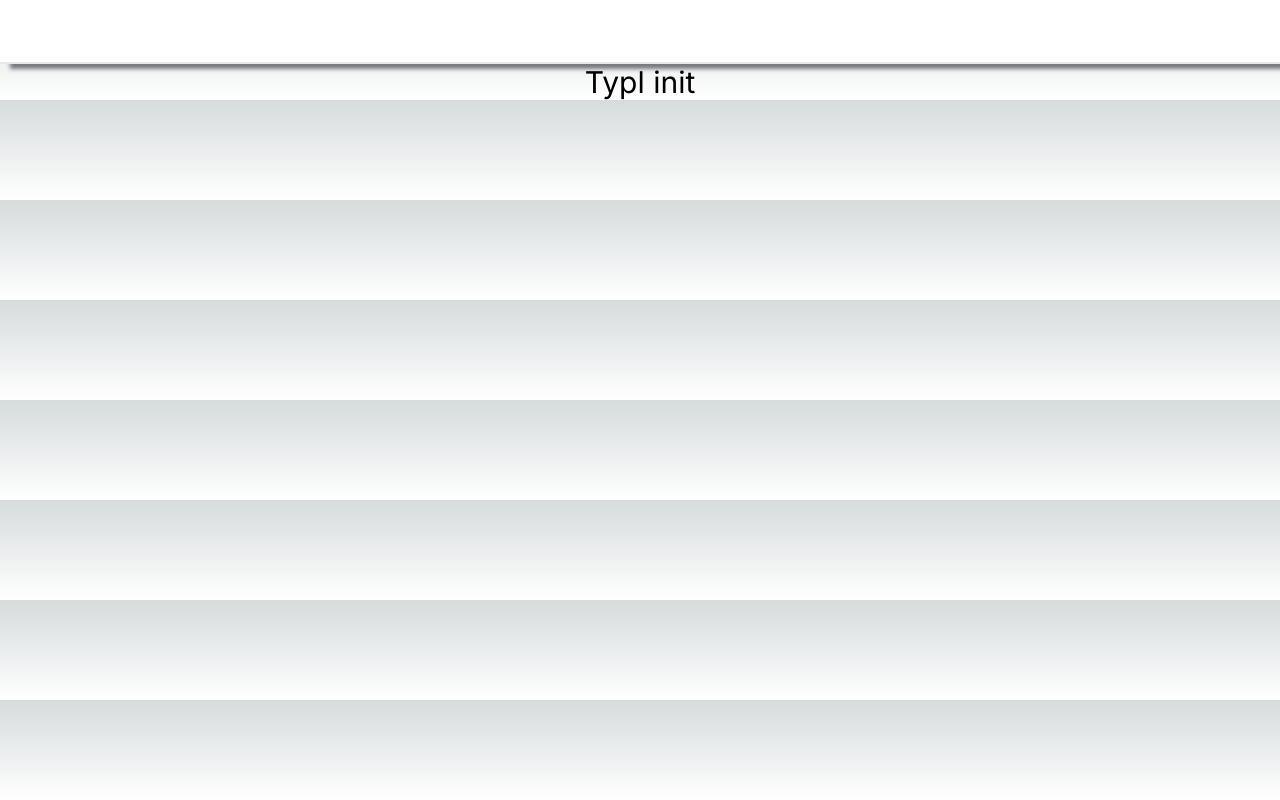
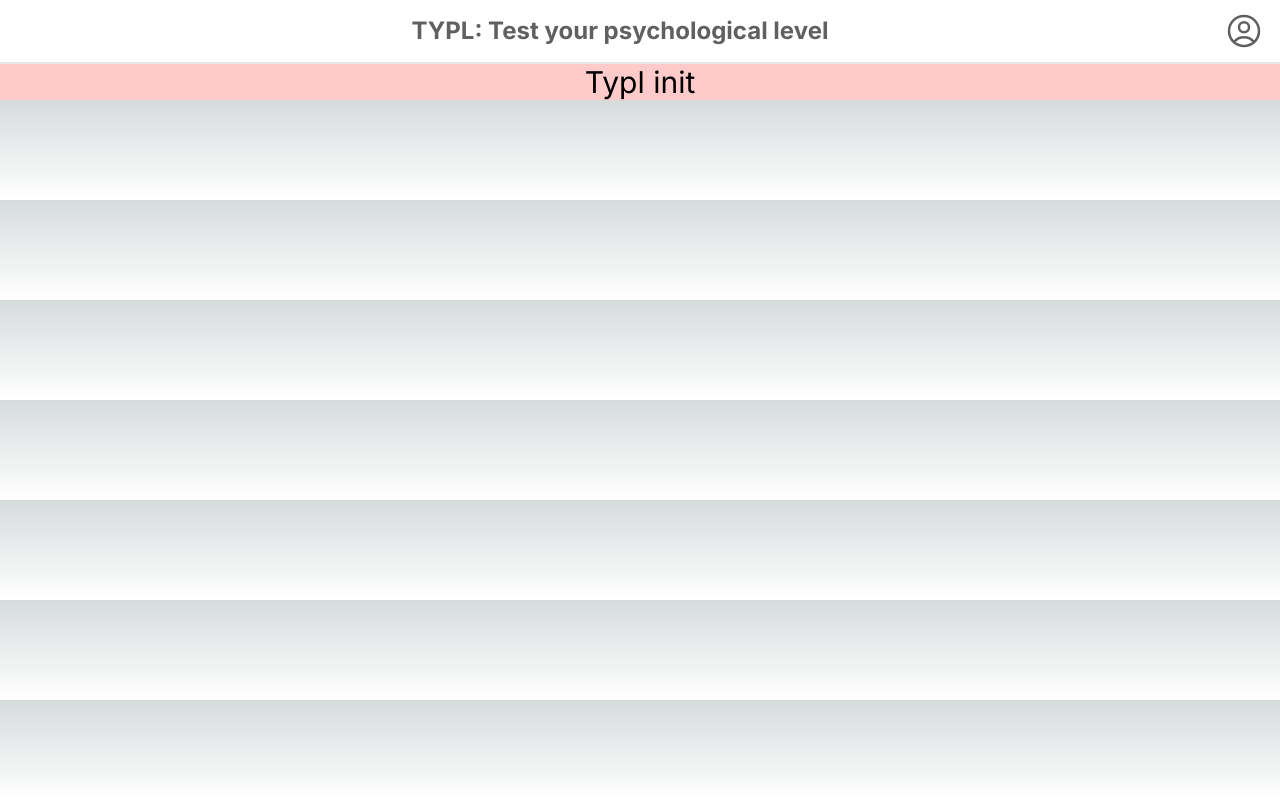
Before and after one commit to GEREGUR/TYPL, a Next.js app: page / in a window 1280 px wide. Built offline with nearby package versions, Linux system fonts and the light colour scheme.

Commit message:
finished UI for NavBar

```diff
--- a/app/_components/navbar.tsx
+++ b/app/_components/navbar.tsx
@@ -1,7 +1,44 @@
+"use client";
+
+import { useState } from "react";
+
 export const Navbar = () => {
-    return(
-        <nav className="w-full h-16 bg-white border-b-2 shadow-[rgba(0,0,15,0.5)_10px_5px_4px_0px]">
-
-        </nav>
-    )
-}
+  const [logged, setLogged] = useState("false");
+  return (
+    <nav className="w-full h-16 px-4 bg-white font-bold text-2xl flex justify-between items-center text-[#606060] border-b-2 shadow-[rgba(0,0,15,0.5)_10px_5px_4px_0px]">
+      {!logged ? (
+        <svg
+          xmlns="http://www.w3.org/2000/svg"
+          fill="none"
+          viewBox="0 0 24 24"
+          strokeWidth={1.5}
+          stroke="currentColor"
+          className="w-8 h-8"
+        >
+          <path
+            strokeLinecap="round"
+            strokeLinejoin="round"
+            d="M10.5 19.5 3 12m0 0 7.5-7.5M3 12h18"
+          />
+        </svg>
+      ) : (
+        <div></div>
+      )}
+      <h1>TYPL: Test your psychological level</h1>
+      <svg
+        xmlns="http://www.w3.org/2000/svg"
+        fill="none"
+        viewBox="0 0 24 24"
+        strokeWidth={1.5}
+        stroke="currentColor"
+        className="w-10 h-10"
+      >
+        <path
+          strokeLinecap="round"
+          strokeLinejoin="round"
+          d="M17.982 18.725A7.488 7.488 0 0 0 12 15.75a7.488 7.488 0 0 0-5.982 2.975m11.963 0a9 9 0 1 0-11.963 0m11.963 0A8.966 8.966 0 0 1 12 21a8.966 8.966 0 0 1-5.982-2.275M15 9.75a3 3 0 1 1-6 0 3 3 0 0 1 6 0Z"
+        />
+      </svg>
+    </nav>
+  );
+};
--- a/app/page.tsx
+++ b/app/page.tsx
@@ -1,5 +1,3 @@
-import Image from "next/image";
-
 export default function Home() {
-  return ( <h1 className="text-3xl text-center">Typl init</h1> );
+  return <h1 className="text-3xl text-center bg-red-200">Typl init</h1>;
 }
```
